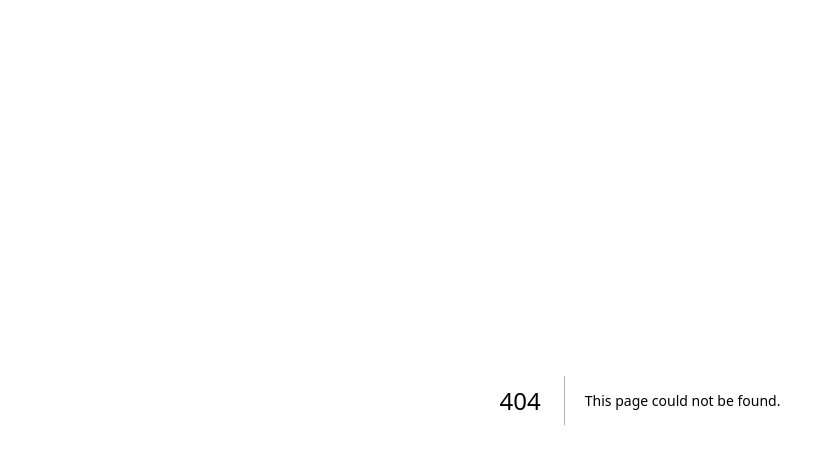
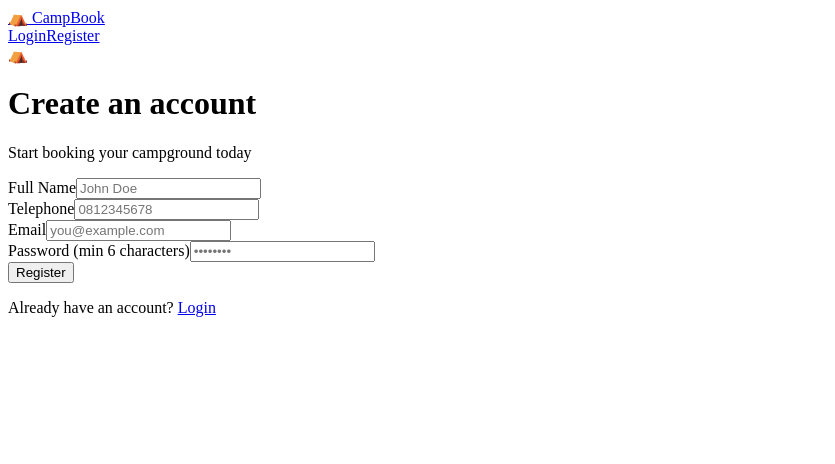
Before and after one commit to Temicide/Campground-Frontend-CEDT, a Next.js app: page /register in a window 1280 px wide. Before the commit this address had no page. Shown: the top 464 px of the page, without its empty margins (0-835 px from the left). Built offline with nearby package versions, Linux system fonts and the light colour scheme; no server answers.

Commit message:
Fixed navigation bar not showing and added register and login page

```diff
--- a/src/app/layout.tsx
+++ b/src/app/layout.tsx
@@ -1,5 +1,6 @@
 import type { Metadata } from "next";
 import { Geist, Geist_Mono } from "next/font/google";
+import Navbar from "./components/Navbar";
 import "./globals.css";
 
 const geistSans = Geist({
@@ -27,7 +28,10 @@ export default function RootLayout({
       lang="en"
       className={`${geistSans.variable} ${geistMono.variable} h-full antialiased`}
     >
-      <body className="min-h-full flex flex-col">{children}</body>
+      <body className="min-h-full flex flex-col">
+        <Navbar />
+        {children}
+      </body>
     </html>
   );
 }
--- /dev/null
+++ b/src/app/register/page.tsx
@@ -0,0 +1,103 @@
+"use client";
+import { useState } from "react";
+import Link from "next/link";
+import { useRouter } from "next/navigation";
+import { register } from "@/lib/api";
+
+export default function RegisterPage() {
+  const router = useRouter();
+  const [form, setForm] = useState({ name: "", telephone: "", email: "", password: "" });
+  const [error, setError] = useState("");
+  const [loading, setLoading] = useState(false);
+
+  const set = (k: string, v: string) => setForm((p) => ({ ...p, [k]: v }));
+
+  const handleSubmit = async (e: React.FormEvent) => {
+    e.preventDefault();
+    setError("");
+    if (form.password.length < 6) {
+      setError("Password must be at least 6 characters.");
+      return;
+    }
+    setLoading(true);
+    try {
+      await register(form);
+      router.push("/login");
+    } catch (err: unknown) {
+      setError(err instanceof Error ? err.message : "Registration failed");
+    } finally {
+      setLoading(false);
+    }
+  };
+
+  return (
+    <div>
+      <div>
+        <span>⛺</span>
+        <h1>Create an account</h1>
+        <p>Start booking your campground today</p>
+      </div>
+
+      {error && <div>{error}</div>}
+
+      <form onSubmit={handleSubmit}>
+        <div>
+          <label>Full Name</label>
+          <input
+            type="text"
+            required
+            placeholder="John Doe"
+            value={form.name}
+            onChange={(e) => set("name", e.target.value)}
+          />
+        </div>
+
+        <div>
+          <label>Telephone</label>
+          <input
+            type="tel"
+            required
+            placeholder="0812345678"
+            value={form.telephone}
+            onChange={(e) => set("telephone", e.target.value)}
+          />
+        </div>
+
+        <div>
+          <label>Email</label>
+          <input
+            type="email"
+            required
+            placeholder="you@example.com"
+            value={form.email}
+            onChange={(e) => set("email", e.target.value)}
+          />
+        </div>
+
+        <div>
+          <label>
+            Password{" "}
+            <span>(min 6 characters)</span>
+          </label>
+          <input
+            type="password"
+            required
+            minLength={6}
+            placeholder="••••••••"
+            value={form.password}
+            onChange={(e) => set("password", e.target.value)}
+          />
+        </div>
+
+        <button type="submit" disabled={loading}>
+          {loading ? "Creating account..." : "Register"}
+        </button>
+      </form>
+
+      <p>
+        Already have an account?{" "}
+        <Link href="/login">Login</Link>
+      </p>
+    </div>
+  );
+}
```
Also changed, not shown: src/app/login/page.tsx (added, +80 -0 lines).
